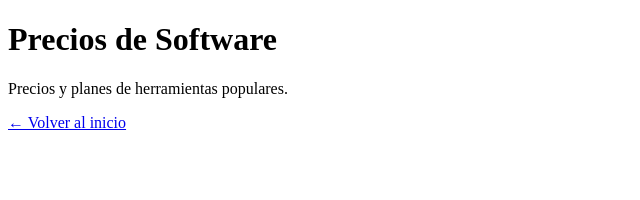
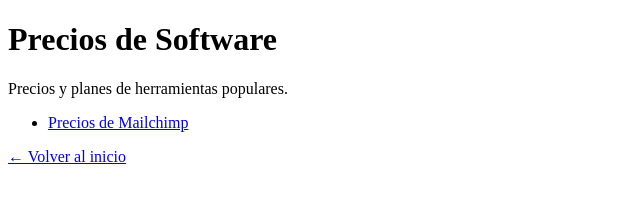
Before and after one commit to borgeshernani-svg/toolsprices-site, a plain HTML site: page es/index.html in a window 1280 px wide. Shown: the whole page, without its empty margins (0-640 px from the left). Drawn offline with Linux system fonts and the light colour scheme.

Commit message:
Link Mailchimp ES

```diff
--- a/es/index.html
+++ b/es/index.html
@@ -9,6 +9,10 @@
   <h1>Precios de Software</h1>
   <p>Precios y planes de herramientas populares.</p>
 
+  <ul>
+    <li><a href="/es/mailchimp-precio.html">Precios de Mailchimp</a></li>
+  </ul>
+
   <p><a href="/">← Volver al inicio</a></p>
 </body>
 </html>
```
